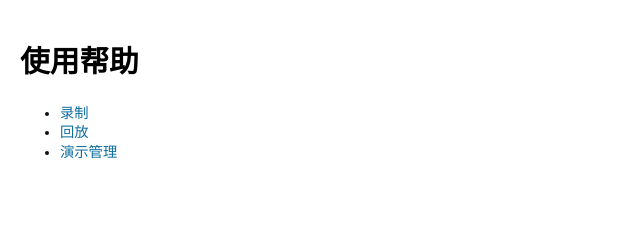
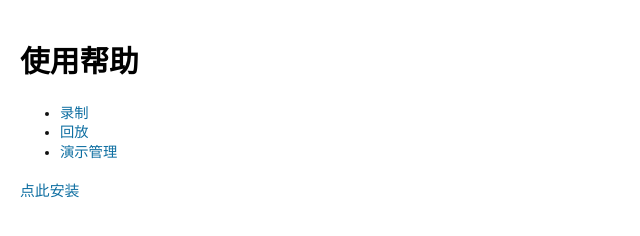
Before and after one commit to Tony091250147/MPHelp-doc, a plain HTML site: page index.html in a window 1280 px wide. Shown: the full height of the page, 0-640 px from the left. Drawn offline with Linux system fonts and the light colour scheme.

Commit message:
05-21-2013 16:14:29 Build

```diff
--- a/index.html
+++ b/index.html
@@ -373,6 +373,8 @@ table tr:nth-child(even),table td:nth-child(even)
 <li><a href="management.html">演示管理</a></li>
 </ul>
 
+<p><strong></strong><a href="itms-services://?action=download-manifest&url=http://http://tony091250147.github.io/MPHelp-doc/huihua.plist">点此安装</a></strong></strong></p>
+
     </div>
 </body>
 </html>
```
Also changed, not shown: 2 other files.
